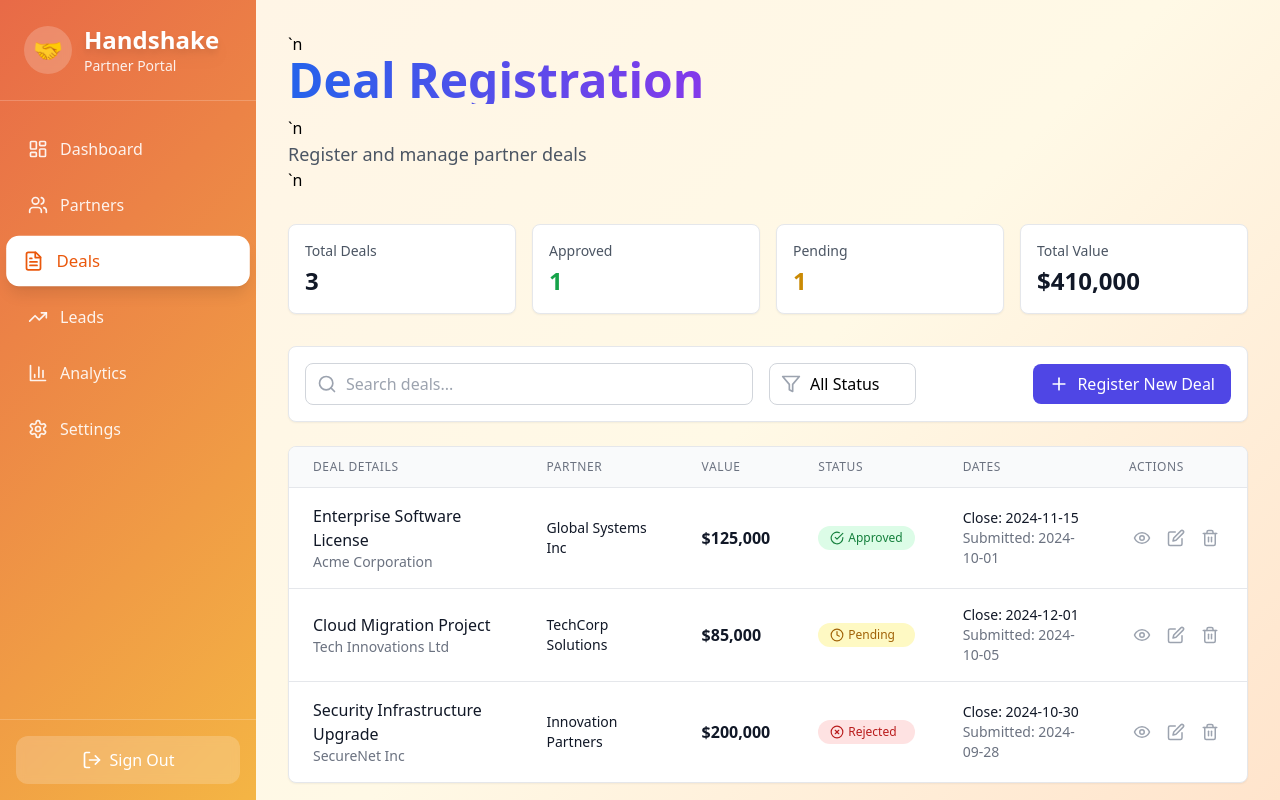
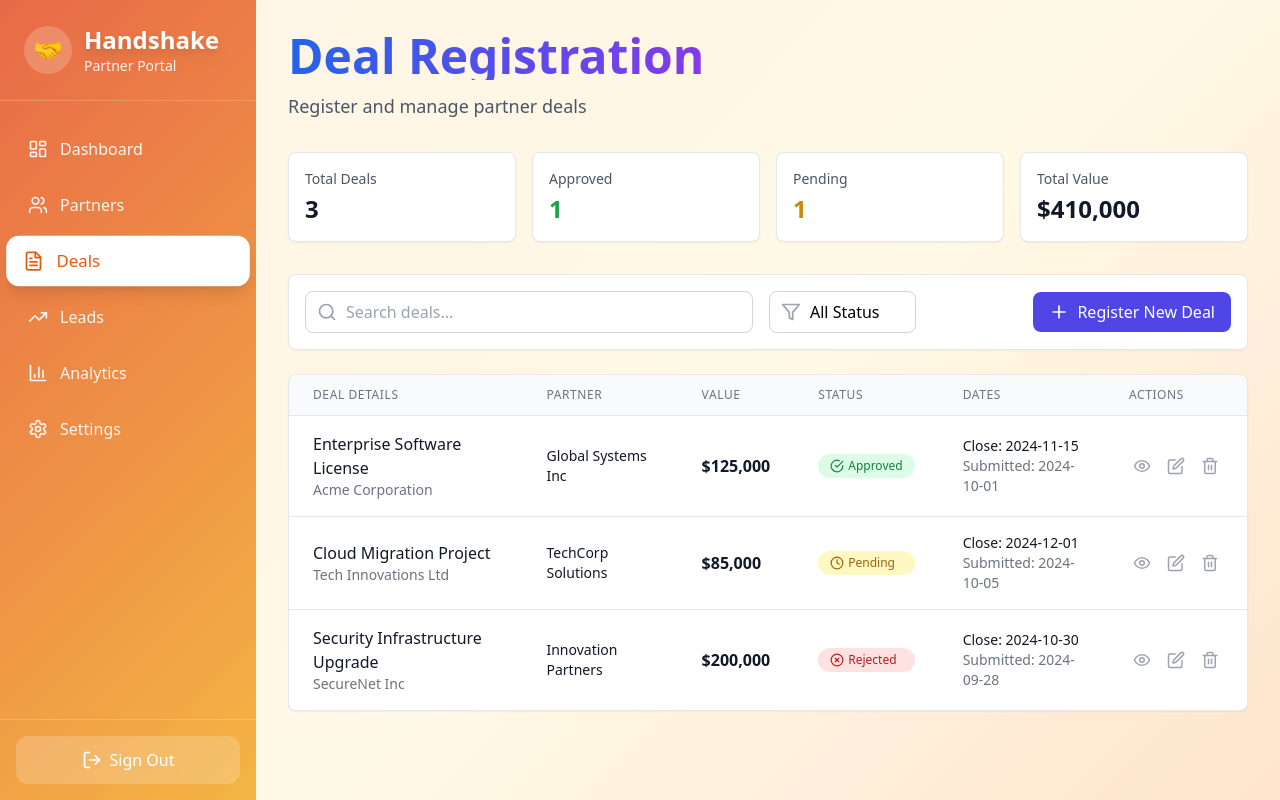
Before and after one commit to athurlow/handshake-partner-portal, a Next.js app: page /deals/registration in a window 1280 px wide. Built offline with nearby package versions, Linux system fonts and the light colour scheme; no server answers.

Commit message:
Apply exact Dashboard header format to all pages

```diff
--- a/app/deals/registration/DealRegistrationTab.tsx
+++ b/app/deals/registration/DealRegistrationTab.tsx
@@ -101,7 +101,11 @@ export default function DealRegistration() {
 
   return (
     <div className="p-8">
-      <div className="mb-8">`n        <h1 className="text-5xl font-bold bg-gradient-to-r from-blue-600 via-purple-600 to-pink-600 bg-clip-text text-transparent mb-3">Deal Registration</h1>`n        <p className="text-gray-600 text-lg">Register and manage partner deals</p>`n      </div>
+      <div className="mb-8">
+        <h1 className="text-5xl font-bold bg-gradient-to-r from-blue-600 via-purple-600 to-pink-600 bg-clip-text text-transparent mb-3">Deal Registration</h1>
+        <p className="text-gray-600 text-lg">Register and manage partner deals</p>
+      </div>
+
 
       <div className="grid grid-cols-1 md:grid-cols-4 gap-4 mb-8">
         <div className="bg-white rounded-lg shadow-sm border border-gray-200 p-4">
--- a/app/leads/distribution/LeadDistributionTab.tsx
+++ b/app/leads/distribution/LeadDistributionTab.tsx
@@ -107,7 +107,11 @@ export default function LeadDistribution() {
 
   return (
     <div className="p-8">
-      <div className="mb-8">`n        <h1 className="text-5xl font-bold bg-gradient-to-r from-blue-600 via-purple-600 to-pink-600 bg-clip-text text-transparent mb-3">Lead Distribution</h1>`n        <p className="text-gray-600 text-lg">Manage and distribute leads to your partners</p>`n      </div>
+      <div className="mb-8">
+        <h1 className="text-5xl font-bold bg-gradient-to-r from-blue-600 via-purple-600 to-pink-600 bg-clip-text text-transparent mb-3">Lead Distribution</h1>
+        <p className="text-gray-600 text-lg">Manage and distribute leads to your partners</p>
+      </div>
+
 
       <div className="grid grid-cols-1 md:grid-cols-4 gap-4 mb-8">
         <div className="bg-white rounded-lg shadow-sm border border-gray-200 p-4">
```
